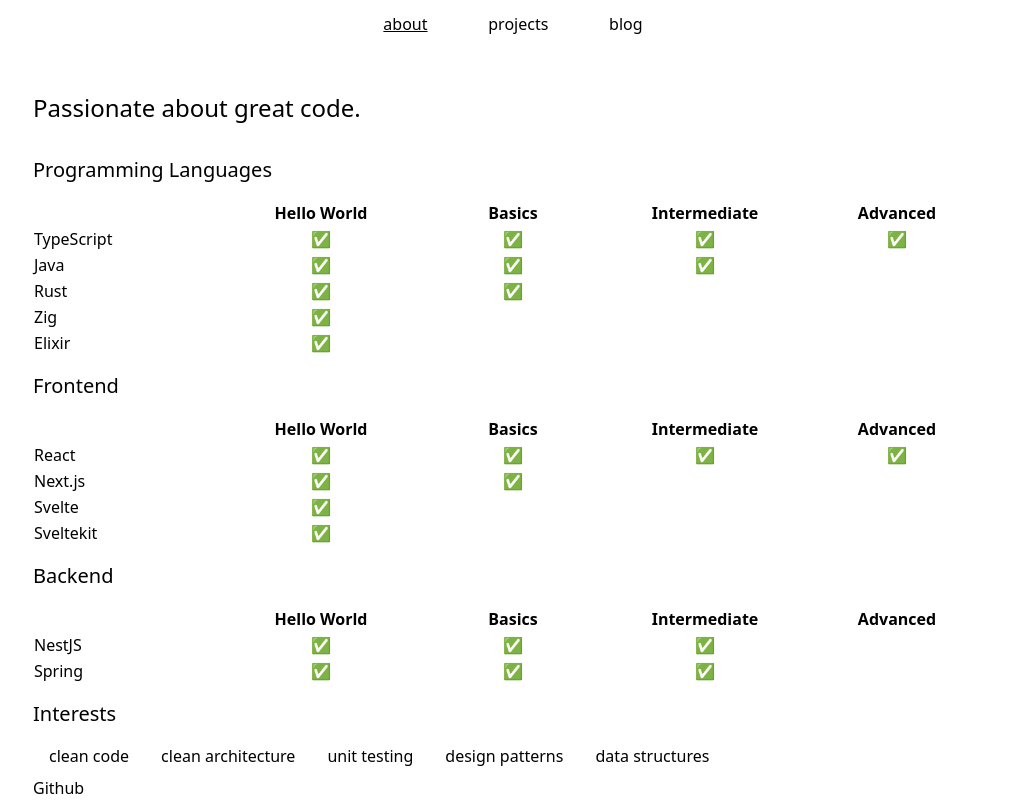
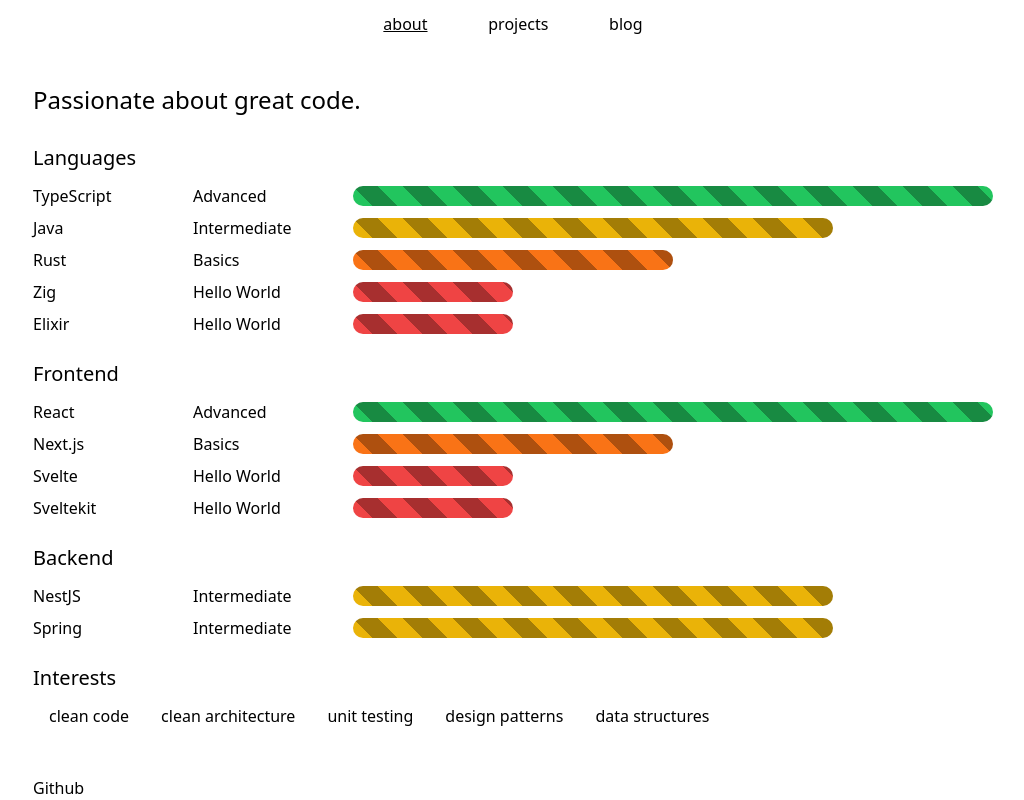
Before and after one commit to joao-arthur/joao-arthur.dev, a Next.js app: page / in a window 1280 px wide. Shown: the whole page, without its empty margins (127-1151 px from the left). Built offline with nearby package versions, Linux system fonts and the light colour scheme.

Commit message:
feat: better about page

```diff
--- a/package.json
+++ b/package.json
@@ -11,6 +11,7 @@
   },
   "dependencies": {
     "@next/font": "^13.1.6",
+    "classnames": "^2.3.2",
     "next": "13.1.6",
     "react": "18.2.0",
     "react-dom": "18.2.0"
--- a/src/components/H1.tsx
+++ b/src/components/H1.tsx
@@ -1,9 +1,9 @@
 import { ReactNode } from 'react';
 
 type propsType = {
-    children: ReactNode;
+    readonly children: ReactNode;
 }
 
 export function H1({ children }: propsType) {
-    return <h1 className='text-2xl py-4'>{children}</h1>;
+    return <h1 className='text-2xl pt-4 pb-2'>{children}</h1>;
 }
--- a/src/components/H2.tsx
+++ b/src/components/H2.tsx
@@ -1,9 +1,9 @@
 import { ReactNode } from 'react';
 
 type propsType = {
-    children: ReactNode;
+    readonly children: ReactNode;
 }
 
 export function H2({ children }: propsType) {
-    return <h2 className='text-xl py-4'>{children}</h2>;
+    return <h2 className='text-xl pt-5 py-2'>{children}</h2>;
 }
--- a/src/components/Header.tsx
+++ b/src/components/Header.tsx
@@ -1,12 +1,12 @@
 import Link from 'next/link';
 
 type propsType = {
-    active: 'about' | 'blog' | 'projects';
+    readonly active: 'about' | 'blog' | 'projects';
 }
 
 export function Header({ active }: propsType) {
     return (
-        <header className='w-1/3 mx-auto pt-3 pb-10'>
+        <header className='w-1/3 mx-auto pt-3 pb-8'>
             <nav className='flex justify-around'>
                 <Link className={active === 'about' ? 'underline' : ''} href='/'>
                     about
--- /dev/null
+++ b/src/components/Progress.tsx
@@ -0,0 +1,28 @@
+import classnames from 'classnames';
+
+type propsType = {
+    readonly percentual: number;
+}
+
+export function Progress({ percentual }: propsType) {
+    return (
+        <div
+            className={
+                classnames('rounded-xl h-5',
+                    {
+                        'bg-red-500': percentual <= 25,
+                        'bg-orange-500': percentual > 25 && percentual <= 50,
+                        'bg-yellow-500': percentual > 50 && percentual <= 75,
+                        'bg-green-500': percentual > 75 && percentual <= 100,
+                    },
+                )
+
+            }
+            style={{
+                width: `${percentual}%`,
+                backgroundImage: 'linear-gradient(45deg, transparent 25%, transparent 50%, rgba(0, 0, 0, 0.3) 50%, rgba(0, 0, 0, 0.3) 75%, transparent 75%, transparent 100%)',
+                backgroundSize: '50px 50px',
+            }}
+        />
+    );
+}
--- a/src/components/Topic.tsx
+++ b/src/components/Topic.tsx
@@ -1,12 +1,12 @@
 import { ReactNode } from 'react';
 
 type propsType = {
-    children: ReactNode;
+    readonly children: ReactNode;
 }
 
 export function Topic({ children }: propsType) {
     return (
-        <span className='px-3 py-1 mx-1'>
+        <span className='px-3 py-1 mx-1 inline-block'>
             {children}
         </span>
     );
--- a/src/pages/index.tsx
+++ b/src/pages/index.tsx
@@ -4,6 +4,7 @@
 import { H1 } from '@/components/H1';
 import { H2 } from '@/components/H2';
 import { Topic } from '@/components/Topic';
+import { Progress } from '@/components/Progress';
 
 export default function About() {
     return (
@@ -17,130 +18,92 @@
                 <H1>
                     Passionate about great code.
                 </H1>
-                <H2>Programming Languages</H2>
-                <table className='w-full text-center'>
-                    <thead>
-                        <th className='w-1/5 invisible'>Name</th>
-                        <th className='w-1/5'>Hello World</th>
-                        <th className='w-1/5'>Basics</th>
-                        <th className='w-1/5'>Intermediate</th>
-                        <th className='w-1/5'>Advanced</th>
-                    </thead>
-                    <tbody>
-                        <tr>
-                            <td className='text-left'>TypeScript</td>
-                            <td>✅</td>
-                            <td>✅</td>
-                            <td>✅</td>
-                            <td>✅</td>
-                        </tr>
-                        <tr>
-                            <td className='text-left'>Java</td>
-                            <td>✅</td>
-                            <td>✅</td>
-                            <td>✅</td>
-                            <td></td>
-                        </tr>
-                        <tr>
-                            <td className='text-left'>Rust</td>
-                            <td>✅</td>
-                            <td>✅</td>
-                            <td></td>
-                            <td></td>
-                        </tr>
-                        <tr>
-                            <td className='text-left'>Zig</td>
-                            <td>✅</td>
-                            <td></td>
-                            <td></td>
-                            <td></td>
-                        </tr>
-                        <tr>
-                            <td className='text-left'>Elixir</td>
-                            <td>✅</td>
-                            <td></td>
-                            <td></td>
-                            <td></td>
-                        </tr>
-                    </tbody>
-                </table>
-
+                <H2>Languages</H2>
+                <div className='flex flex-row items-center py-1'>
+                    <span className='w-1/6'>TypeScript</span>
+                    <span className='w-1/6'>Advanced</span>
+                    <div className='w-4/6 text-center'>
+                        <Progress percentual={100} />
+                    </div>
+                </div>
+                <div className='flex flex-row items-center py-1'>
+                    <span className='w-1/6'>Java</span>
+                    <span className='w-1/6'>Intermediate</span>
+                    <div className='w-4/6 text-center'>
+                        <Progress percentual={75} />
+                    </div>
+                </div>
+                <div className='flex flex-row items-center py-1'>
+                    <span className='w-1/6'>Rust</span>
+                    <span className='w-1/6'>Basics</span>
+                    <div className='w-4/6 text-center'>
+                        <Progress percentual={50} />
+                    </div>
+                </div>
+                <div className='flex flex-row items-center py-1'>
+                    <span className='w-1/6'>Zig</span>
+                    <span className='w-1/6'>Hello World</span>
+                    <div className='w-4/6 text-center'>
+                        <Progress percentual={25} />
+                    </div>
+                </div>
+                <div className='flex flex-row items-center py-1'>
+                    <span className='w-1/6'>Elixir</span>
+                    <span className='w-1/6'>Hello World</span>
+                    <div className='w-4/6 text-center'>
+                        <Progress percentual={25} />
+                    </div>
+                </div>
                 <H2>Frontend</H2>
-                <table className='w-full text-center'>
-                    <thead>
-                        <th className='invisible'>Name</th>
-                        <th className='w-1/5'>Hello World</th>
-                        <th className='w-1/5'>Basics</th>
-                        <th className='w-1/5'>Intermediate</th>
-                        <th className='w-1/5'>Advanced</th>
-                    </thead>
-                    <tbody>
-                        <tr>
-                            <td className='text-left'>React</td>
-                            <td>✅</td>
-                            <td>✅</td>
-                            <td>✅</td>
-                            <td>✅</td>
-                        </tr>
-                        <tr>
-                            <td className='text-left'>Next.js</td>
-                            <td>✅</td>
-                            <td>✅</td>
-                            <td></td>
-                            <td></td>
-                        </tr>
-                        <tr>
-                            <td className='text-left'>Svelte</td>
-                            <td>✅</td>
-                            <td></td>
-                            <td></td>
-                            <td></td>
-                        </tr>
-                        <tr>
-                            <td className='text-left'>Sveltekit</td>
-                            <td>✅</td>
-                            <td></td>
-                            <td></td>
-                            <td></td>
-                        </tr>
-                    </tbody>
-                </table>
+                <div className='flex flex-row items-center py-1'>
+                    <span className='w-1/6'>React</span>
+                    <span className='w-1/6'>Advanced</span>
+                    <div className='w-4/6 text-center'>
+                        <Progress percentual={100} />
+                    </div>
+                </div>
+                <div className='flex flex-row items-center py-1'>
+                    <span className='w-1/6'>Next.js</span>
+                    <span className='w-1/6'>Basics</span>
+                    <div className='w-4/6 text-center'>
+                        <Progress percentual={50} />
+                    </div>
+                </div>
+                <div className='flex flex-row items-center py-1'>
+                    <span className='w-1/6'>Svelte</span>
+                    <span className='w-1/6'>Hello World</span>
+                    <div className='w-4/6 text-center'>
+                        <Progress percentual={25} />
+                    </div>
+                </div>
+                <div className='flex flex-row items-center py-1'>
+                    <span className='w-1/6'>Sveltekit</span>
+                    <span className='w-1/6'>Hello World</span>
+                    <div className='w-4/6 text-center'>
+                        <Progress percentual={25} />
+                    </div>
+                </div>
                 <H2>Backend</H2>
-                <table className='w-full text-center'>
-                    <thead>
-                        <th className='invisible'>Name</th>
-                        <th className='w-1/5'>Hello World</th>
-                        <th className='w-1/5'>Basics</th>
-                        <th className='w-1/5'>Intermediate</th>
-                        <th className='w-1/5'>Advanced</th>
-                    </thead>
-                    <tbody>
-                        <tr>
-                            <td className='text-left'>NestJS</td>
-                            <td>✅</td>
-                            <td>✅</td>
-                            <td>✅</td>
-                            <td></td>
-                        </tr>
-                        <tr>
-                            <td className='text-left'>Spring</td>
-                            <td>✅</td>
-                            <td>✅</td>
-                            <td>✅</td>
-                            <td></td>
-                        </tr>
-                    </tbody>
-                </table>
+                <div className='flex flex-row items-center py-1'>
+                    <span className='w-1/6'>NestJS</span>
+                    <span className='w-1/6'>Intermediate</span>
+                    <div className='w-4/6 text-center'>
+                        <Progress percentual={75} />
+                    </div>
+                </div>
+                <div className='flex flex-row items-center py-1'>
+                    <span className='w-1/6'>Spring</span>
+                    <span className='w-1/6'>Intermediate</span>
+                    <div className='w-4/6 text-center'>
+                        <Progress percentual={75} />
+                    </div>
+                </div>
                 <H2>Interests</H2>
                 <Topic>clean code</Topic>
                 <Topic>clean architecture</Topic>
                 <Topic>unit testing</Topic>
                 <Topic>design patterns</Topic>
                 <Topic>data structures</Topic>
-
-
-
-
             </main>
             <Footer />
         </>
--- a/src/pages/projects/gameoflife.tsx
+++ b/src/pages/projects/gameoflife.tsx
@@ -1,5 +1,7 @@
 import Head from 'next/head';
 import { Header } from '@/components/Header';
+import { H1 } from '@/components/H1';
+import { Footer } from '@/components/Footer';
 
 export default function GameOfLife() {
     return (
@@ -9,7 +11,10 @@
                 <link rel="icon" href="/favicon.ico" />
             </Head>
             <Header active='projects' />
-            <h1>Game Of Life</h1>
+            <main className='h-full'>
+                <H1>Game Of Life</H1>
+            </main>
+            <Footer />
         </>
     );
 }
```
Also changed, not shown: src/pages/projects.tsx (+9 -2 lines), 1 other file (tests, documents, lock files or other folders).
